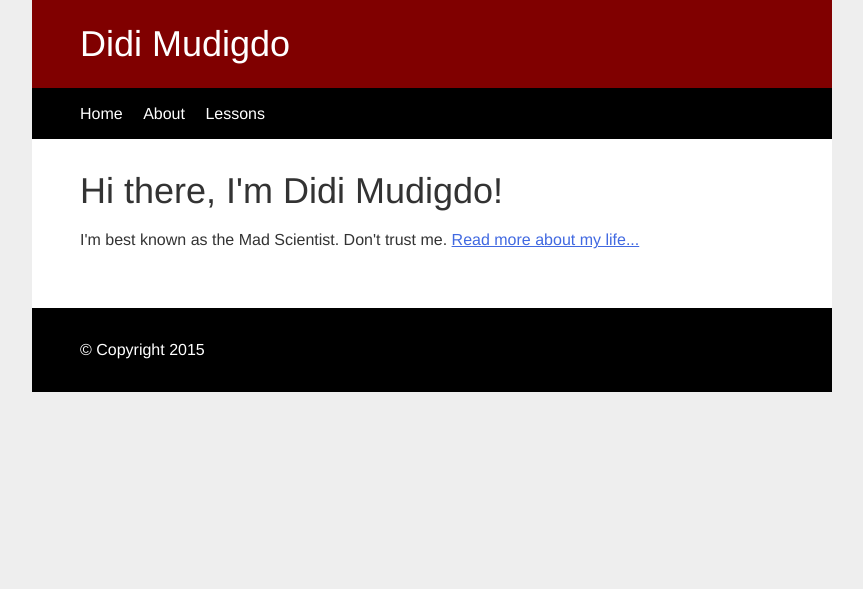
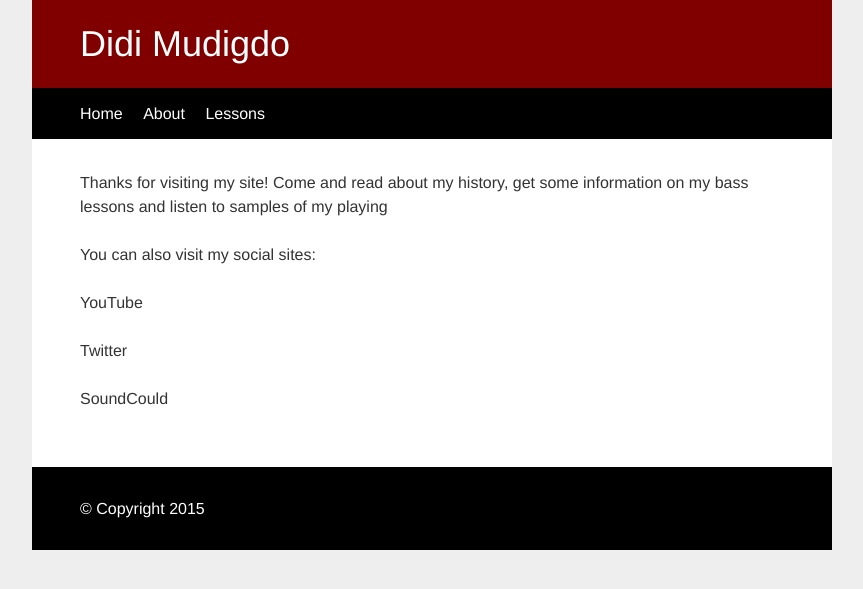
Before and after one commit to didijazz/didijazz.github.io, a Jekyll site: the page built from index.html, in a window 1280 px wide. Shown: the top 589 px of the page, without its empty margins (208-1071 px from the left). Built offline with Jekyll 4.4.1, drawn with Linux system fonts in a browser that asks for light colours.

Commit message:
index.html edited online with Bitbucket

```diff
--- a/index.html
+++ b/index.html
@@ -1,8 +1,11 @@
 ---
 layout: default
-title: Didi Mudigdo, Mad Scientist
+title: Didi Mudigdo - bass guitar
 ---
 <div class="blurb">
-	<h1>Hi there, I'm Didi Mudigdo!</h1>
-	<p>I'm best known as the Mad Scientist. Don't trust me. <a href="/about">Read more about my life...</a></p>
+	<p>Thanks for visiting my site! Come and read about my history, get some information on my bass lessons and listen to samples of my playing</p>
+	<p>You can also visit my social sites:</p>
+	<p>YouTube</p>
+	<p>Twitter</p>
+	<p>SoundCould</p>
 </div><!-- /.blurb -->
```
